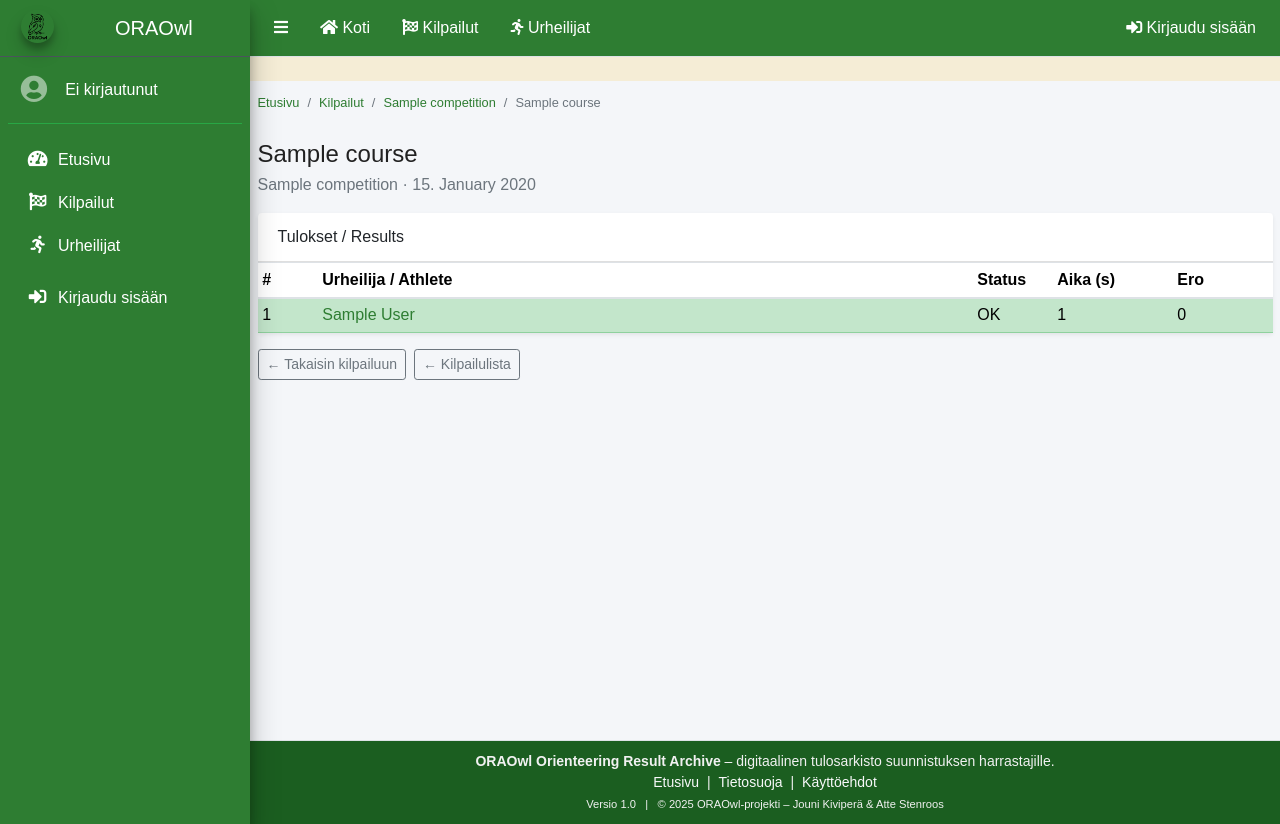
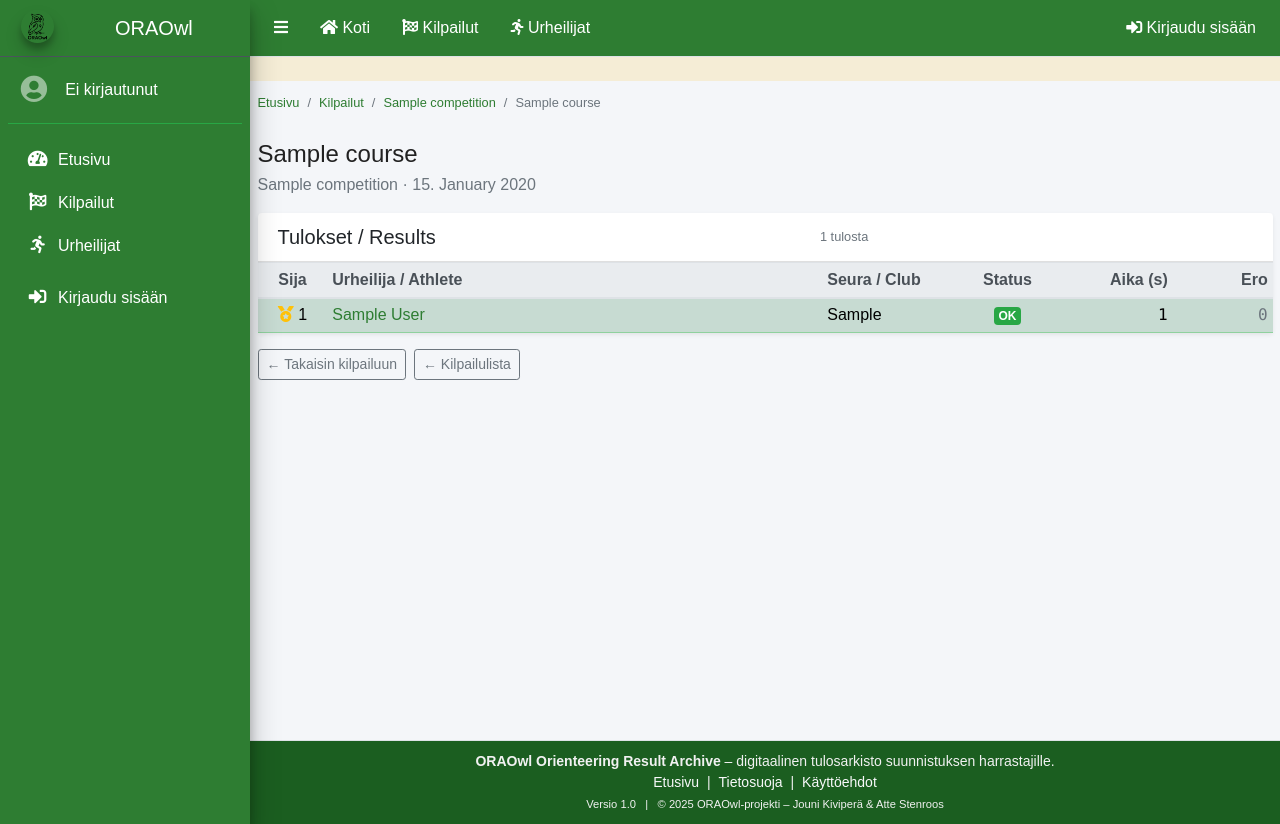
Before and after one commit to jounikivi/oraowl, a Django app: page /kilpailut/00000000-0000-0000-0000-000000000001/sarjat/00000000-0000-0000-0000-000000000001/ in a window 1280 px wide. Run offline with Django 5.2, Linux system fonts and the light colour scheme; tables that the repository leaves empty hold one stand-in row (values such as "Sample post"); style sheets or scripts are compiled from the project's sources; some libraries are stand-ins or nearby versions.

Commit message:
Update course_results.html

```diff
--- a/oraw_app/templates/oraw_app/competitions/course_results.html
+++ b/oraw_app/templates/oraw_app/competitions/course_results.html
@@ -43,42 +43,64 @@
   {# Tulostaulukko                                                #}
   {# ------------------------------------------------------------ #}
   <div class="card shadow-sm">
-    <div class="card-header">
-      Tulokset / Results
+    <div class="card-header d-flex justify-content-between align-items-center">
+      <h2 class="h5 mb-0">Tulokset / Results</h2>
+      <span class="small text-muted">
+        {{ results|length }} tulosta
+      </span>
     </div>
 
     {% if results %}
       <div class="table-responsive m-0">
-        <table class="table table-sm table-hover align-middle mb-0">
-          <thead>
+        <table class="table table-sm table-striped table-hover align-middle mb-0">
+          <thead class="thead-light">
             <tr>
-              <th style="width: 60px;">#</th>
+              <th style="width: 70px;" class="text-center">Sija</th>
               <th>Urheilija / Athlete</th>
-              <th style="width: 80px;">Status</th>
-              <th style="width: 120px;">Aika (s)</th>
-              <th style="width: 100px;">Ero</th>
+              <th style="width: 140px;">Seura / Club</th>
+              <th style="width: 90px;" class="text-center">Status</th>
+              <th style="width: 120px;" class="text-right">Aika (s)</th>
+              <th style="width: 100px;" class="text-right">Ero</th>
             </tr>
           </thead>
           <tbody>
             {% for result in results %}
               <tr
                 class="
-                  {% if result.status == 'OK' %}
+                  {% if result.position == 1 and result.status == 'OK' %}
                     table-success
-                  {% endif %}
-                  {% if result.status == 'DNF' or result.status == 'DSQ' %}
+                  {% elif result.status == 'DNF' or result.status == 'DSQ' %}
                     table-danger
                   {% endif %}
                 "
               >
-                <td>
+                {# Sija + mitalit #}
+                <td class="text-center">
                   {% if result.position %}
-                    {{ result.position }}
+                    {% if result.position == 1 %}
+                      <span title="Voittaja">
+                        <i class="fas fa-medal text-warning"></i>
+                        {{ result.position }}
+                      </span>
+                    {% elif result.position == 2 %}
+                      <span title="2. sija">
+                        <i class="fas fa-medal text-secondary"></i>
+                        {{ result.position }}
+                      </span>
+                    {% elif result.position == 3 %}
+                      <span title="3. sija">
+                        <i class="fas fa-medal" style="color:#cd7f32;"></i>
+                        {{ result.position }}
+                      </span>
+                    {% else %}
+                      {{ result.position }}
+                    {% endif %}
                   {% else %}
                     –
                   {% endif %}
                 </td>
 
+                {# Urheilija #}
                 <td>
                   {% if result.athlete %}
                     <a href="{% url 'oraw_app:athletes_detail' result.athlete.pk %}">
@@ -89,23 +111,49 @@
                   {% endif %}
                 </td>
 
+                {# Seura / Club (näytetään vain jos löytyy) #}
                 <td>
-                  {{ result.status }}
-                </td>
-
-                <td>
-                  {% if result.finish_time_s %}
-                    {{ result.finish_time_s }}
+                  {% if result.athlete and result.athlete.club %}
+                    {{ result.athlete.club }}
                   {% else %}
-                    –
+                    <span class="text-muted small">–</span>
                   {% endif %}
                 </td>
 
-                <td>
+                {# Status badge #}
+                <td class="text-center">
+                  {% if result.status == 'OK' %}
+                    <span class="badge badge-success">OK</span>
+                  {% elif result.status == 'DNF' or result.status == 'DSQ' %}
+                    <span class="badge badge-danger">{{ result.status }}</span>
+                  {% else %}
+                    <span class="badge badge-secondary">{{ result.status }}</span>
+                  {% endif %}
+                </td>
+
+                {# Aika sekunteina #}
+                <td class="text-right">
+                  {% if result.finish_time_s %}
+                    <span class="text-monospace">
+                      {{ result.finish_time_s }}
+                    </span>
+                  {% else %}
+                    <span class="text-muted">–</span>
+                  {% endif %}
+                </td>
+
+                {# Ero voittajaan #}
+                <td class="text-right">
                   {% if result.diff_to_winner_display %}
-                    {{ result.diff_to_winner_display }}
+                    {% if result.diff_to_winner_display == "0" %}
+                      <span class="text-monospace text-muted">0</span>
+                    {% else %}
+                      <span class="text-monospace">
+                        {{ result.diff_to_winner_display }}
+                      </span>
+                    {% endif %}
                   {% else %}
-                    –
+                    <span class="text-muted">–</span>
                   {% endif %}
                 </td>
               </tr>
```
